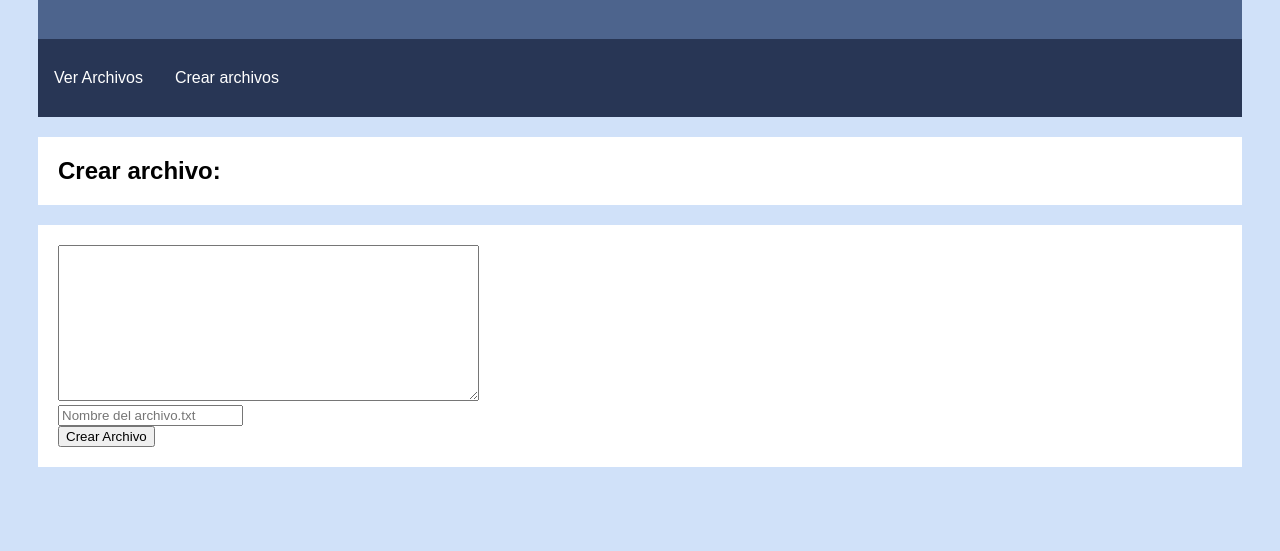
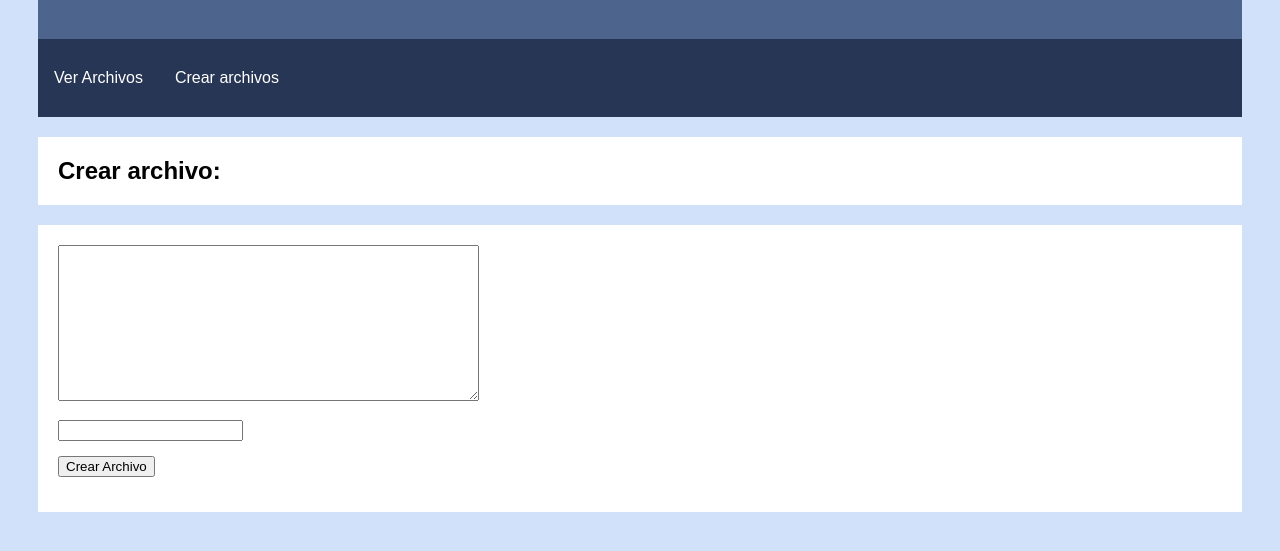
Before and after one commit to LuisArocutipa/pweb2-Lab03, a website: page pub/index.html in a window 1280 px wide. Both pictures are taken after a click on the element "Crear archivos". Shown: the part 171-722 px from the top of the page. Drawn offline with Linux system fonts and the light colour scheme; no server answers.

Commit message:
Se modifico en archivo de ejemplo y se arreglo el archivo layout.css

```diff
--- a/priv/archivoPrueba.txt
+++ /dev/null
@@ -1 +0,0 @@
-# Archivo de prueba
--- a/priv/otroArchivo.txt
+++ /dev/null
@@ -1 +0,0 @@
-# Otro archivo de prueba
--- a/pub/funciones.js
+++ b/pub/funciones.js
@@ -40,7 +40,7 @@ function crearArchivos() {
       <form id="formularioCrearArchivo">
         <textarea id="contenidoArchivo" rows="10" cols="50"></textarea>
         <br>
-        <input type="text" id="nombreArchivo" placeholder="Nombre del archivo.txt">
+        <input type="text" id="nombreArchivo">
         <br>
         <button type="submit">Crear Archivo</button>
       </form>
--- a/pub/layout.css
+++ b/pub/layout.css
@@ -48,6 +48,9 @@ body {
     list-style-type: circle;
     color: white;
 }
+.info input, button, textarea {
+    margin-block-end: 15px;
+}
 @media screen and (max-width: 400px) {
     .nav p {
         float: none;
```
Also changed, not shown: 1 other file.
